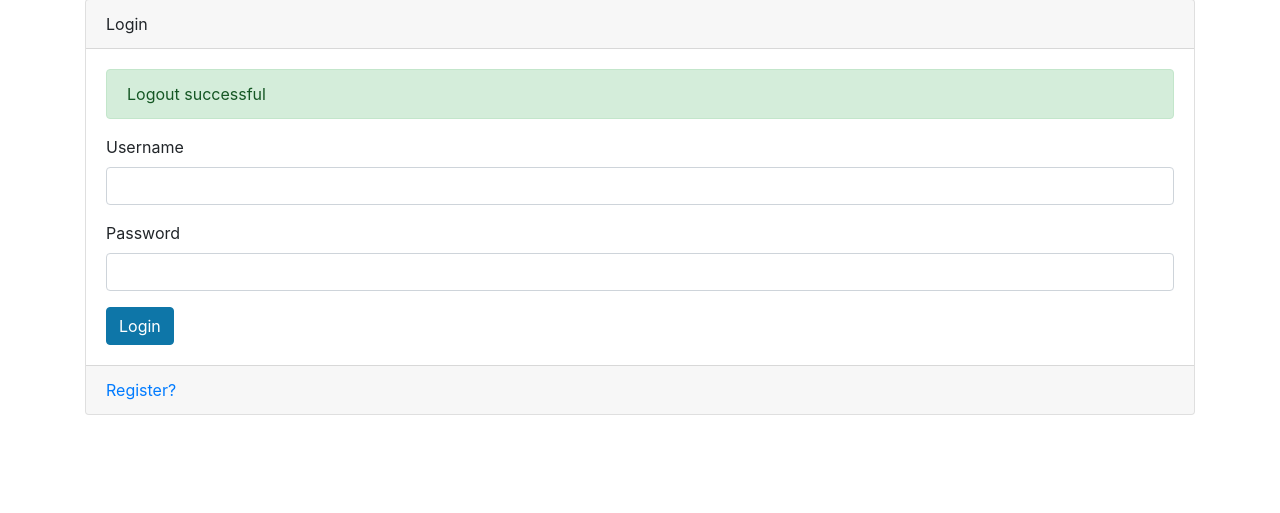
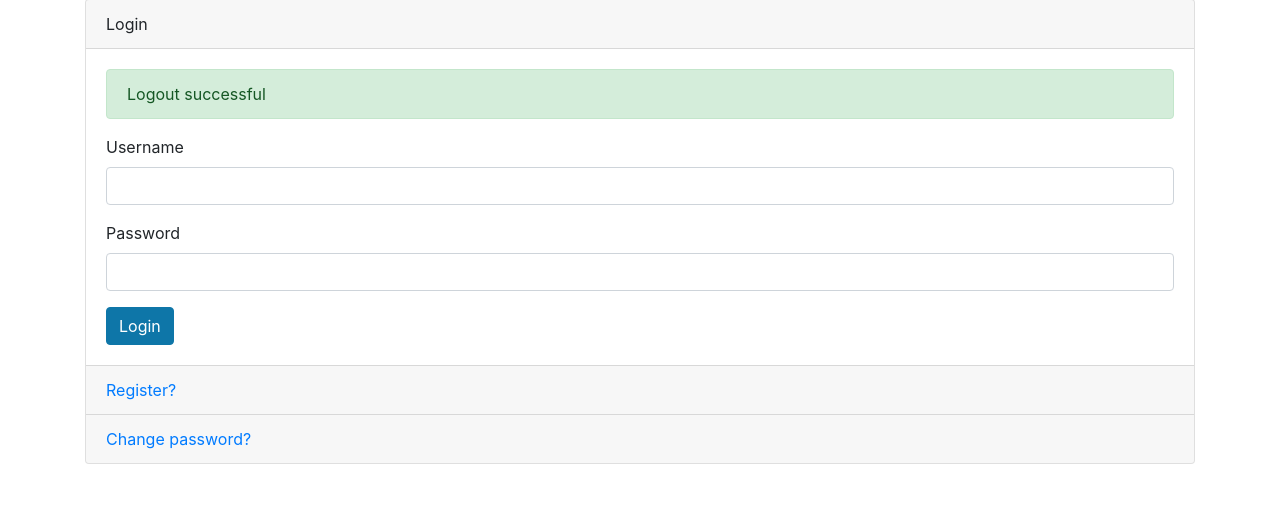
Before and after one commit to szymon-zuk/FastAPI-REST-API, a FastAPI app: page /auth/logout in a window 1280 px wide. Shown: the part 71-584 px from the top of the page. Run offline with FastAPI, Linux system fonts and the light colour scheme; some libraries are stand-ins or nearby versions.

Commit message:
Change password functionality

```diff
--- a/TodoApp/routers/auth.py
+++ b/TodoApp/routers/auth.py
@@ -189,3 +189,45 @@ async def register_user(
 
     msg = "User successfully created"
     return templates.TemplateResponse("login.html", {"request": request, "msg": msg})
+
+
+@router.get("/change-password", response_class=HTMLResponse)
+async def change_password(request: Request):
+    return templates.TemplateResponse("change-password.html", {"request": request})
+
+
+@router.post("/change-password", response_class=HTMLResponse)
+async def change_password_commit(
+    request: Request,
+    username: str = Form(...),
+    password: str = Form(...),
+    new_password: str = Form(...),
+    db: Session = Depends(get_db),
+):
+    user = db.query(models.Users).filter(models.Users.username == username).first()
+
+    if user is None:
+        msg = "There is no user with such username"
+        return templates.TemplateResponse(
+            "change-password.html",
+            {"request": request, "msg": msg},
+            status_code=status.HTTP_400_BAD_REQUEST,
+        )
+
+    if not verify_password(password, user.hashed_password):
+        msg = "Invalid current password"
+        return templates.TemplateResponse(
+            "change-password.html",
+            {"request": request, "msg": msg},
+            status_code=status.HTTP_400_BAD_REQUEST,
+        )
+
+    user.hashed_password = get_password_hash(new_password)
+    db.commit()
+
+    msg = "Password successfully changed"
+    return templates.TemplateResponse(
+        "change-password.html",
+        {"request": request, "msg": msg},
+        status_code=status.HTTP_200_OK,
+    )
--- a/TodoApp/static/todo/js/base.js
+++ b/TodoApp/static/todo/js/base.js
@@ -232,3 +232,34 @@ function logout() {
     // Redirect to the login page
     window.location.href = '/auth/login-page';
 }
+
+// Change password JS
+const changePasswordForm = document.getElementById('changePasswordForm');
+if (changePasswordForm) {
+    changePasswordForm.addEventListener('submit', async function (event) {
+        event.preventDefault();
+
+        const form = event.target;
+        const formData = new FormData(form);
+
+
+        try {
+            const response = await fetch('/auth/change-password', {
+                method: 'POST',
+                body: formData
+            });
+            console.log(response);
+
+            if (response.ok) {
+                window.location.href = '/auth';
+            } else {
+                // Handle error
+                const errorData = await response.text();
+                document.documentElement.innerHTML = errorData
+            }
+        } catch (error) {
+            console.error('Error:', error);
+            alert('An error occurred. Please try again.');
+        }
+    });
+}
--- a/TodoApp/templates/login.html
+++ b/TodoApp/templates/login.html
@@ -34,5 +34,8 @@
         <div class="card-footer text-muted">
             <a href="/auth/register"> Register? </a>
         </div>
+        <div class="card-footer text-muted">
+            <a href="/auth/change-password"> Change password? </a>
+        </div>
     </div>
 </div>
```
Also changed, not shown: TodoApp/templates/change-password.html (added, +32 -0 lines), TodoApp/todos.db.
